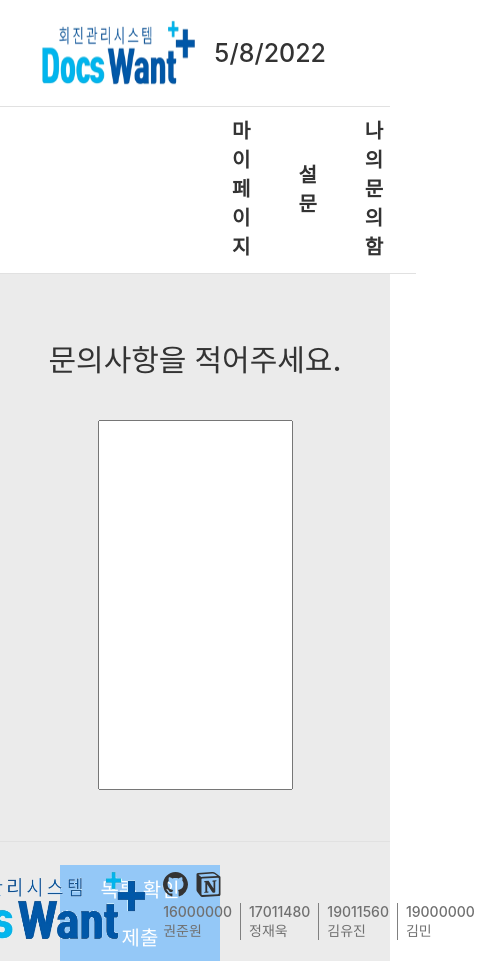
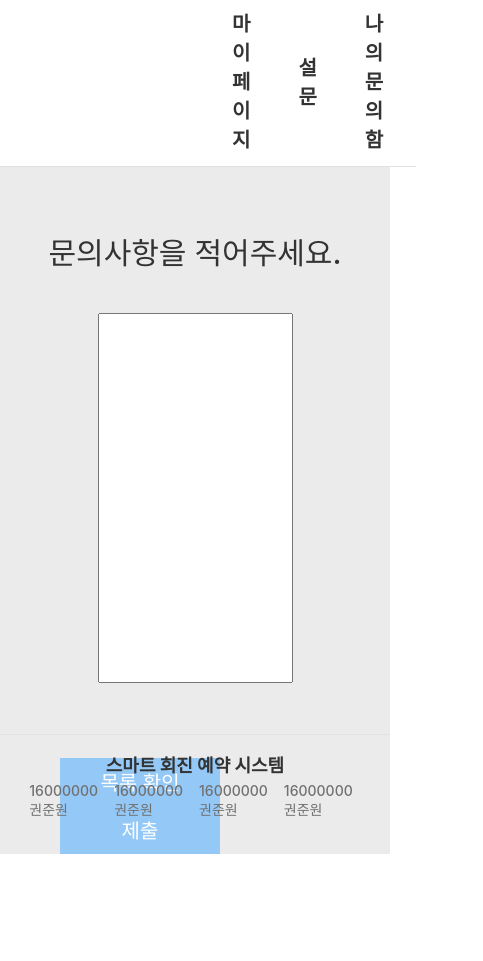
Before and after one commit to docswant/docswant-frontend, a React (Create React App) app: page /inquiry in a window 390 px wide. Shown: the whole page, 483 px wide, since content can reach past the window. After the commit the page ends 854 px from the top, so only its background shows below. Built offline with nearby package versions, Linux system fonts and the light colour scheme.

Commit message:
Fix : 반응형 UI 조정

```diff
--- a/src/components/common/Footer.js
+++ b/src/components/common/Footer.js
@@ -1,8 +1,5 @@
 import React from 'react';
 import styled from 'styled-components';
-import { BsGithub } from 'react-icons/bs';
-import { SiNotion } from 'react-icons/si';
-import Logo from '../../lib/image/Logo.png';
 
 //화면 하단 고정
 const FooterBlock = styled.div`
@@ -13,30 +10,41 @@ const FooterBlock = styled.div`
   position: absolute;
   padding: 1rem;
 
+  @media (max-width: 523px) {
+    padding: 1rem 0.5rem;
+  }
+
   .FooterWrapper {
     display: flex;
+    flex-direction: column;
     justify-content: center;
     align-items: center;
-    img {
-      width: 15rem;
-      height: 6rem;
+
+    p {
+      font-weight: bold;
+      font-size: 18px;
+      margin: 0;
+      margin-bottom: 0.3rem;
+    }
+    /* img {
+      width: 200px;
+      height: 90px;
       margin-right: 1rem;
-    }
+    } */
 
     .FooterInfo {
-      .LinkSNS {
-        font-size: 25px;
-        a {
-          margin-right: 0.5rem;
-        }
-      }
       .Member {
         display: flex;
         font-size: 14px;
         color: #707070;
         div {
-          border-right: 1px solid gray;
           padding: 0 0.5rem;
+
+          span {
+            @media (max-width: 523px) {
+              display: block;
+            }
+          }
         }
       }
     }
@@ -47,21 +55,26 @@ const Footer = () => {
   return (
     <FooterBlock>
       <div className="FooterWrapper">
-        <img src={Logo} alt="Logo" />
+        {/* <img src={Logo} alt="Logo" /> */}
+        <p>스마트 회진 예약 시스템</p>
         <div className="FooterInfo">
-          <div className="LinkSNS">
-            <a href="https://github.com/docswant">
-              <BsGithub />
-            </a>
-            <a href="https://www.notion.so/zzooneon/c99bda3578f74ec59fb12ecffd6f3013">
-              <SiNotion />
-            </a>
-          </div>
           <div className="Member">
-            <div style={{ paddingLeft: 0 }}>16000000 권준원</div>
-            <div>17011480 정재욱</div>
-            <div>19011560 김유진</div>
-            <div style={{ borderRight: 'none' }}>19000000 김민</div>
+            <div style={{ paddingLeft: 0 }}>
+              <span>16000000</span>
+              <span>권준원</span>
+            </div>
+            <div>
+              <span>16000000</span>
+              <span>권준원</span>
+            </div>
+            <div>
+              <span>16000000</span>
+              <span>권준원</span>
+            </div>
+            <div style={{ borderRight: 'none' }}>
+              <span>16000000</span>
+              <span>권준원</span>
+            </div>
           </div>
         </div>
       </div>
--- a/src/components/common/Header.js
+++ b/src/components/common/Header.js
@@ -1,6 +1,6 @@
 import React from 'react';
 import styled from 'styled-components';
-import { useNavigate } from 'react-router-dom';
+import { useNavigate, useParams } from 'react-router-dom';
 import Logo from '../../lib/image/Logo.png';
 
 const HeaderBlock = styled.div`
@@ -10,8 +10,11 @@ const HeaderBlock = styled.div`
   align-items: center;
   justify-content: space-between;
 
+  @media (max-width: 425px) {
+    display: none;
+  }
   .HeaderLeft {
-    display: flex;
+    width: 200px;
     cursor: pointer;
     img {
       width: 90%;
@@ -23,6 +26,10 @@ const HeaderBlock = styled.div`
   span {
     font-size: 25px;
     margin-right: 2rem;
+
+    @media (max-width: 476px) {
+      font-size: 20px;
+    }
   }
 `;
 
@@ -31,9 +38,14 @@ const Header = () => {
   const today = new Date();
   const dataString = today.toLocaleDateString();
   const navigate = useNavigate();
+  const { user_Info } = useParams();
 
   const onMoveMyPage = (userId) => {
-    navigate(`/patient/mypage/${userId}`);
+    if (user_Info === 'doctor') {
+      navigate(`/${user_Info}/mainpage/${userId}/D`);
+    } else {
+      navigate(`/${user_Info}/mainpage/${userId}/P`);
+    }
   };
   return (
     <HeaderBlock>
```
